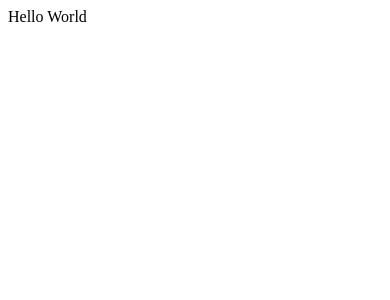
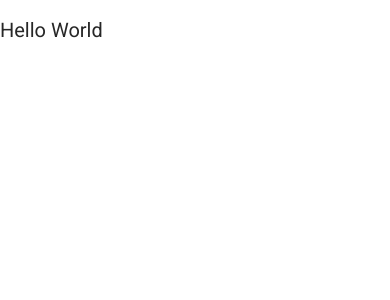
Before and after one commit to orpd0523/HackathonSEPT2022, a React (Create React App) app: page / in a window 390 px wide. Shown: the top 300 px of the page. Built offline with nearby package versions, Linux system fonts and the light colour scheme.

Commit message:
added partials

```diff
--- a/package.json
+++ b/package.json
@@ -9,6 +9,7 @@
     "react": "^18.2.0",
     "react-dom": "^18.2.0",
     "react-scripts": "5.0.1",
+    "sass": "^1.56.1",
     "web-vitals": "^2.1.4"
   },
   "scripts": {
--- a/src/App.js
+++ b/src/App.js
@@ -1,7 +1,7 @@
 
 function App() {
   return (
-    <div className="App">Hello World
+    <div className="App"><p className="typography">Hello World</p>
     </div>
   );
 }
--- a/src/index.js
+++ b/src/index.js
@@ -1,6 +1,8 @@
 import React from 'react';
 import ReactDOM from 'react-dom/client';
 import App from './App';
+import "./styles/globals.scss"
+
 
 const root = ReactDOM.createRoot(document.getElementById('root'));
 root.render(
--- /dev/null
+++ b/src/styles/globals.scss
@@ -0,0 +1,10 @@
+@forward "partials/core";
+@forward "partials/typography";
+@use "partials/responsive" as responsive;
+@use "partials/colors";
+
+.container {
+  max-width: 80rem;
+  margin-inline: auto;
+  padding-inline: clamp(1rem, 5vw, 2.25rem);
+}
--- /dev/null
+++ b/src/styles/partials/_colors.scss
@@ -0,0 +1,2 @@
+$black: #272727 ;
+$white: #ffffff;
--- /dev/null
+++ b/src/styles/partials/_core.scss
@@ -0,0 +1,21 @@
+@use "colors";
+
+@import url('https://fonts.googleapis.com/css2?family=Roboto:wght@400;700&display=swap');
+
+html {
+  box-sizing: border-box;
+  font-size: 1rem;
+  font-family: "Roboto", Verdana, Geneva, Tahoma, sans-serif;
+}
+
+body {
+  margin: 0;
+  padding: 0;
+  background-color: colors.$white;
+}
+
+*,
+*::before,
+*::after {
+  box-sizing: inherit;
+}
--- /dev/null
+++ b/src/styles/partials/_responsive.scss
@@ -0,0 +1,15 @@
+$mobile-breakpoint: 20rem;
+$tablet-breakpoint: 48rem;
+$desktop-breakpoint: 80rem;
+
+@mixin tablet {
+  @media (min-width: $tablet-breakpoint) {
+    @content;
+  }
+}
+
+@mixin desktop {
+  @media (min-width: $desktop-breakpoint) {
+    @content;
+  }
+}
--- /dev/null
+++ b/src/styles/partials/_typography.scss
@@ -0,0 +1,48 @@
+@use "colors";
+@use "responsive";
+
+
+$text-lg: 2rem;
+$text-md: 1.75rem;
+$text-sm: 1.25rem;
+
+$line-lg: 2.375rem;
+$line-md: 1.25rem;
+$line-sm: 1.25rem;
+
+$font-bold: 700;
+$font-reg: 400;
+
+%font-bold {
+  font-weight: $font-bold;
+}
+
+.typography {
+  color: colors.$black;
+  font-size: $text-sm;
+  line-height: $line-sm;
+
+  &--font-reg {
+    font-weight: $font-reg;
+  }
+
+  &--secondary {
+    color: colors.$white;
+  }
+
+  &--h1 {
+    font-size: $text-lg;
+    line-height: $line-lg;
+    @extend %font-bold;
+  }
+
+  &--h3 {
+    @extend %font-bold;
+  }
+
+  &--h2 {
+    font-size: $text-md;
+    line-height: $line-md;
+    @extend %font-bold;
+  }
+}
```
Also changed, not shown: 1 other file (tests, documents, lock files or other folders).
